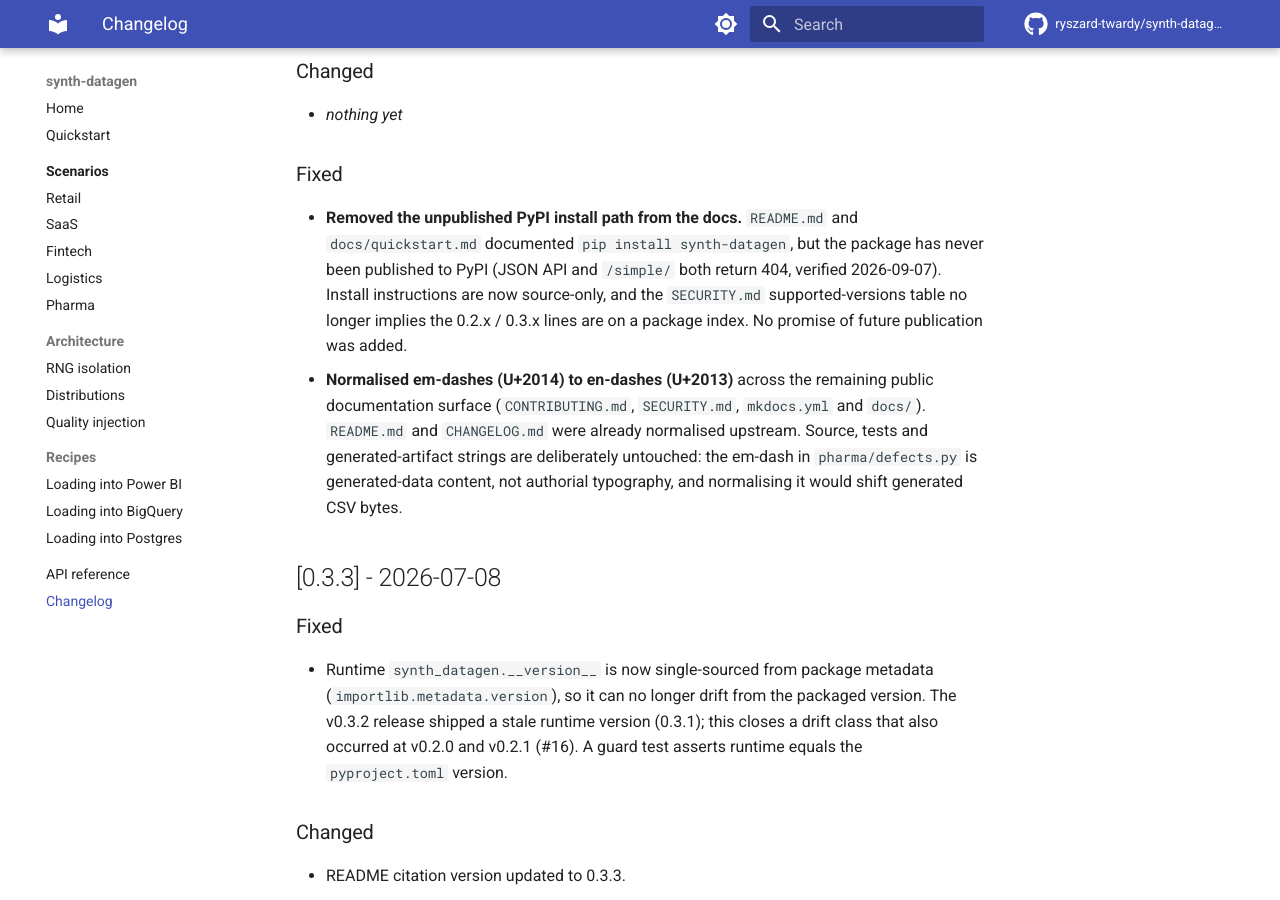
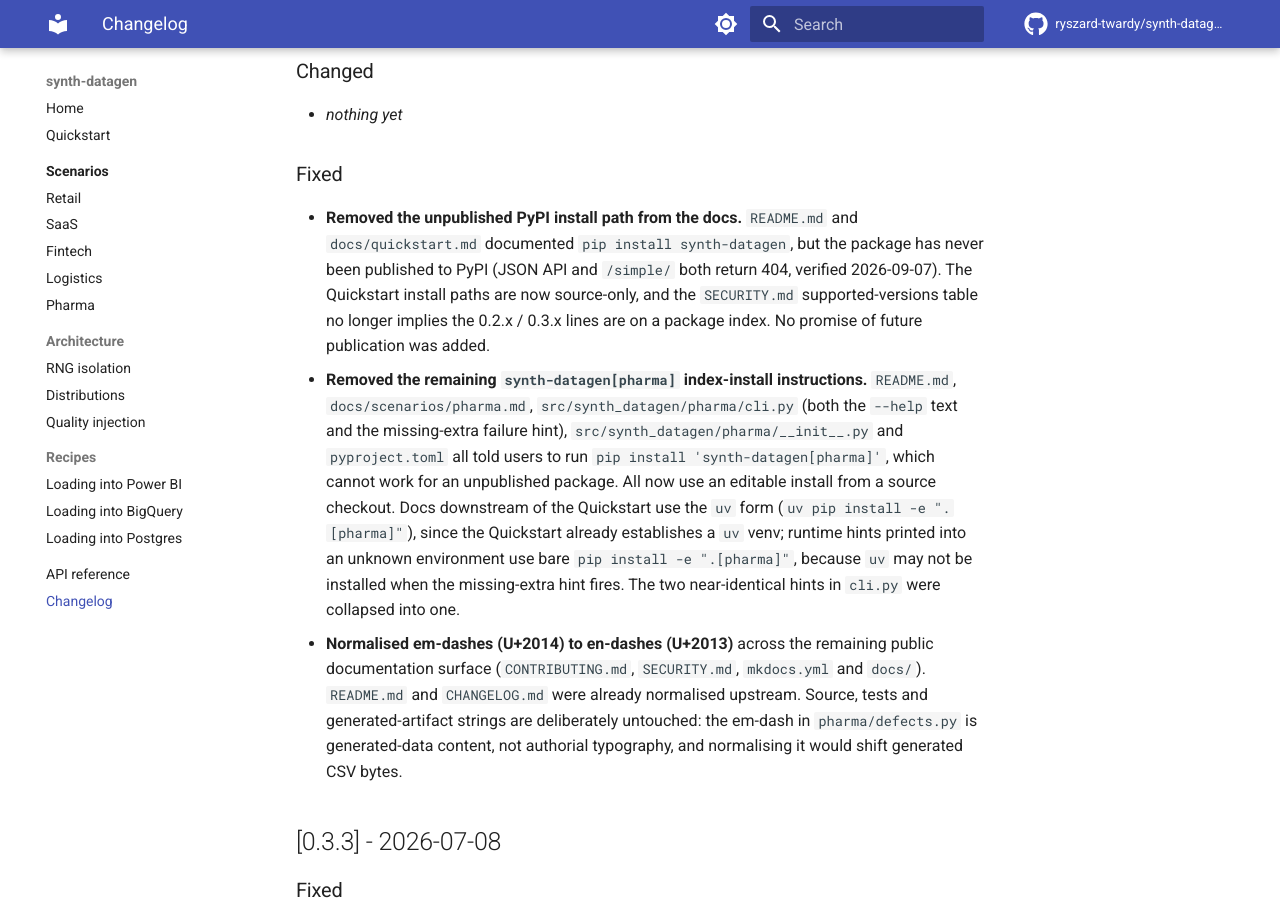
Before and after one commit to ryszard-twardy/synth-datagen, an MkDocs documentation site: the page built from docs/changelog.md, in a window 1280 px wide and 900 px high, scrolled down 576 px. Built offline with MkDocs 1.6.1 and Material for MkDocs 9.7.7, drawn with Linux system fonts in a browser that asks for light colours; comment, search, counter and statistics services are not loaded.

Commit message:
fix(pharma): point install hints at a source checkout, not PyPI
Six places still told users to run `pip install 'synth-datagen[pharma]'`.
The package has never been published to PyPI (JSON API and /simple/ both
404, verified 2026-09-07), so that command cannot work. PR #21 missed
them: its scan pattern required the package name immediately after
`pip install `, which does not match the quoted extras form.

Docs downstream of the Quickstart, uv form (the Quickstart install block
already establishes a uv venv):
  README.md:79
  docs/scenarios/pharma.md:187-188

Runtime hints printed into an unknown environment, bare pip form:
  src/synth_datagen/pharma/cli.py:52   Typer --help text
  src/synth_datagen/pharma/cli.py:61   missing-extra failure hint
  src/synth_datagen/pharma/__init__.py:16
  pyproject.toml:90

The split is deliberate. `uv pip install` fails outright if the user has
no uv, and the cli.py hint fires on the missing-extra FAILURE path, so it
has to work in any activated venv including a plain `python -m venv` one.

cli.py:61-62 previously showed the broken index form first and the
correct editable form as an "or, if you're developing in this repo"
fallback. With the first line fixed the two were near-identical, so they
are collapsed into a single hint.

CHANGELOG.md: added an [Unreleased] / Fixed entry for this change, and
tightened the PR #21 entry, which claimed "Install instructions are now
source-only" while README.md:79 and docs/scenarios/pharma.md:188 still
contradicted it. It now says the Quickstart install paths.

Claude-Session: https://claude.ai/code/session_01EiCdM5qt7vxqsDPYHpSmN8

```diff
--- a/CHANGELOG.md
+++ b/CHANGELOG.md
@@ -20,10 +20,23 @@ and the project adheres to [Semantic Versioning](https://semver.org/spec/v2.0.0.
 - **Removed the unpublished PyPI install path from the docs.** `README.md`
   and `docs/quickstart.md` documented `pip install synth-datagen`, but the
   package has never been published to PyPI (JSON API and `/simple/` both
-  return 404, verified 2026-09-07). Install instructions are now
+  return 404, verified 2026-09-07). The Quickstart install paths are now
   source-only, and the `SECURITY.md` supported-versions table no longer
   implies the 0.2.x / 0.3.x lines are on a package index. No promise of
   future publication was added.
+- **Removed the remaining `synth-datagen[pharma]` index-install
+  instructions.** `README.md`, `docs/scenarios/pharma.md`,
+  `src/synth_datagen/pharma/cli.py` (both the `--help` text and the
+  missing-extra failure hint), `src/synth_datagen/pharma/__init__.py`
+  and `pyproject.toml` all told users to run
+  `pip install 'synth-datagen[pharma]'`, which cannot work for an
+  unpublished package. All now use an editable install from a source
+  checkout. Docs downstream of the Quickstart use the `uv` form
+  (`uv pip install -e ".[pharma]"`), since the Quickstart already
+  establishes a `uv` venv; runtime hints printed into an unknown
+  environment use bare `pip install -e ".[pharma]"`, because `uv` may
+  not be installed when the missing-extra hint fires. The two
+  near-identical hints in `cli.py` were collapsed into one.
 - **Normalised em-dashes (U+2014) to en-dashes (U+2013)** across the
   remaining public documentation surface (`CONTRIBUTING.md`, `SECURITY.md`,
   `mkdocs.yml` and `docs/`). `README.md` and `CHANGELOG.md` were already
--- a/pyproject.toml
+++ b/pyproject.toml
@@ -87,7 +87,7 @@ docs = [
 # core dependencies so a pure-Python `pip install synth-datagen` install
 # stays small and fast for retail/saas/fintech/logistics users. The
 # CLI fails fast with a friendly hint pointing here when geopandas is
-# missing. Install with `pip install 'synth-datagen[pharma]'`.
+# missing. Install with `pip install -e ".[pharma]"`.
 pharma = [
     "geopandas>=1.0",
     "shapely>=2.0",
```
Also changed, not shown: README.md (+1 -1 lines), docs/scenarios/pharma.md (+2 -2 lines), 2 other files.
